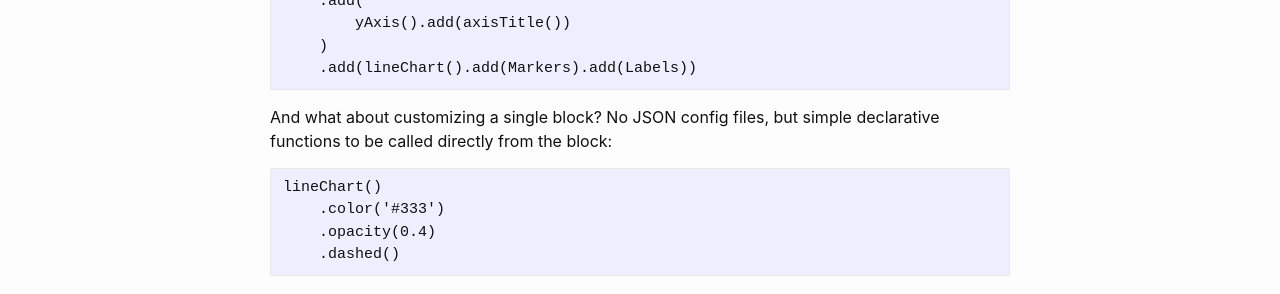
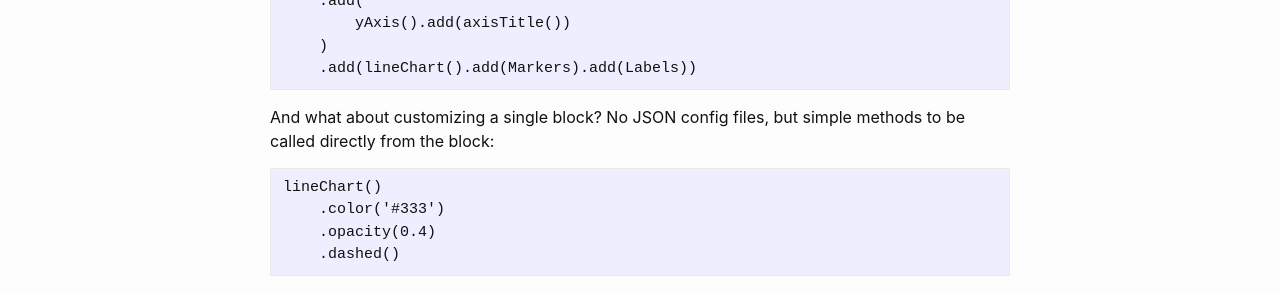
Before and after one commit to chrt-io/blog, a Jekyll site: the page built from _posts/2021-02-22-how-does-the-code-should-look-like.md, in a window 1280 px wide. Shown: the part 1181-1475 px from the top of the page. Built offline with Jekyll 4.4.1, drawn with Linux system fonts in a browser that asks for light colours.

Commit message:
Update from Forestry.io carlo zapponi updated _posts/2021-02-22-how-does-the-code-should-look-like.md

```diff
--- a/_posts/2021-02-22-how-does-the-code-should-look-like.md
+++ b/_posts/2021-02-22-how-does-the-code-should-look-like.md
@@ -43,7 +43,7 @@ Then I thought every building block should have a way to add other blocks:
         )
         .add(lineChart().add(Markers).add(Labels))
 
-And what about customizing a single block? No JSON config files, but simple declarative functions to be called directly from the block:
+And what about customizing a single block? No JSON config files, but simple methods to be called directly from the block:
 
     lineChart()
         .color('#333')
```
